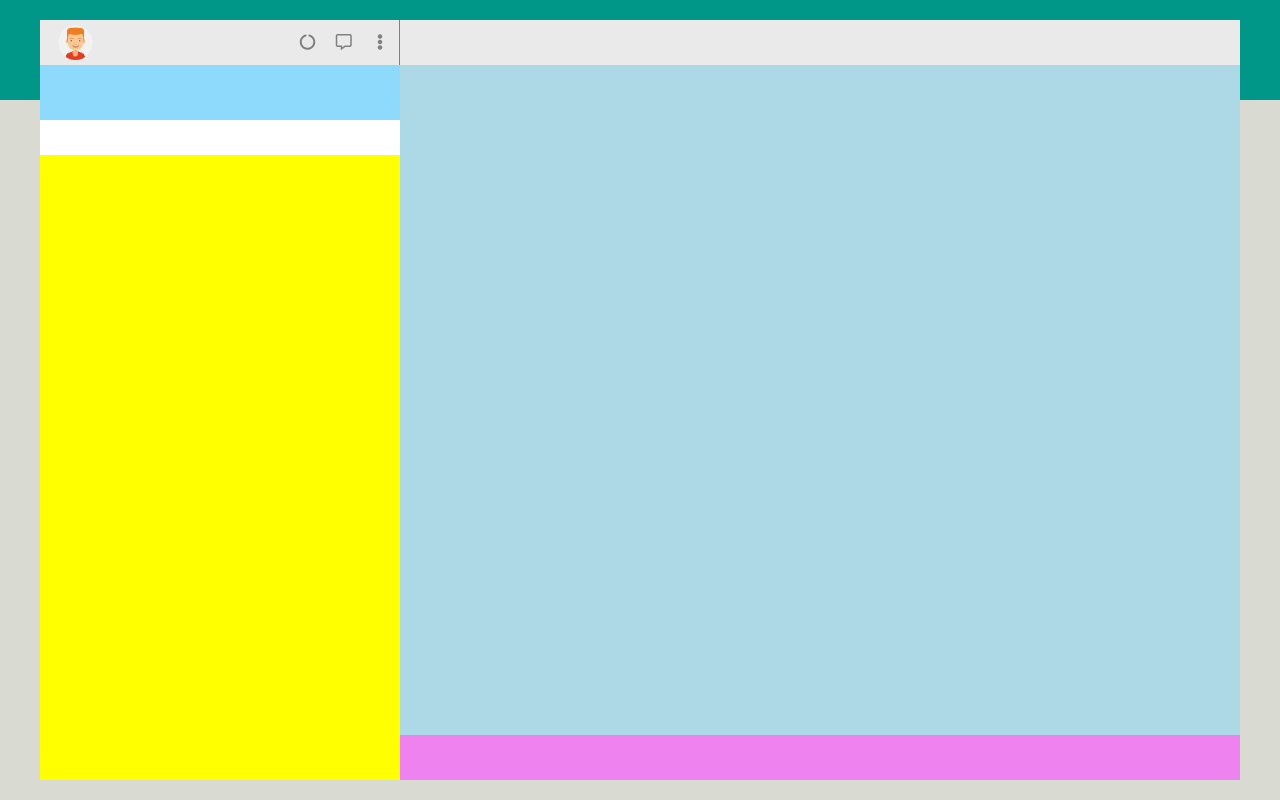
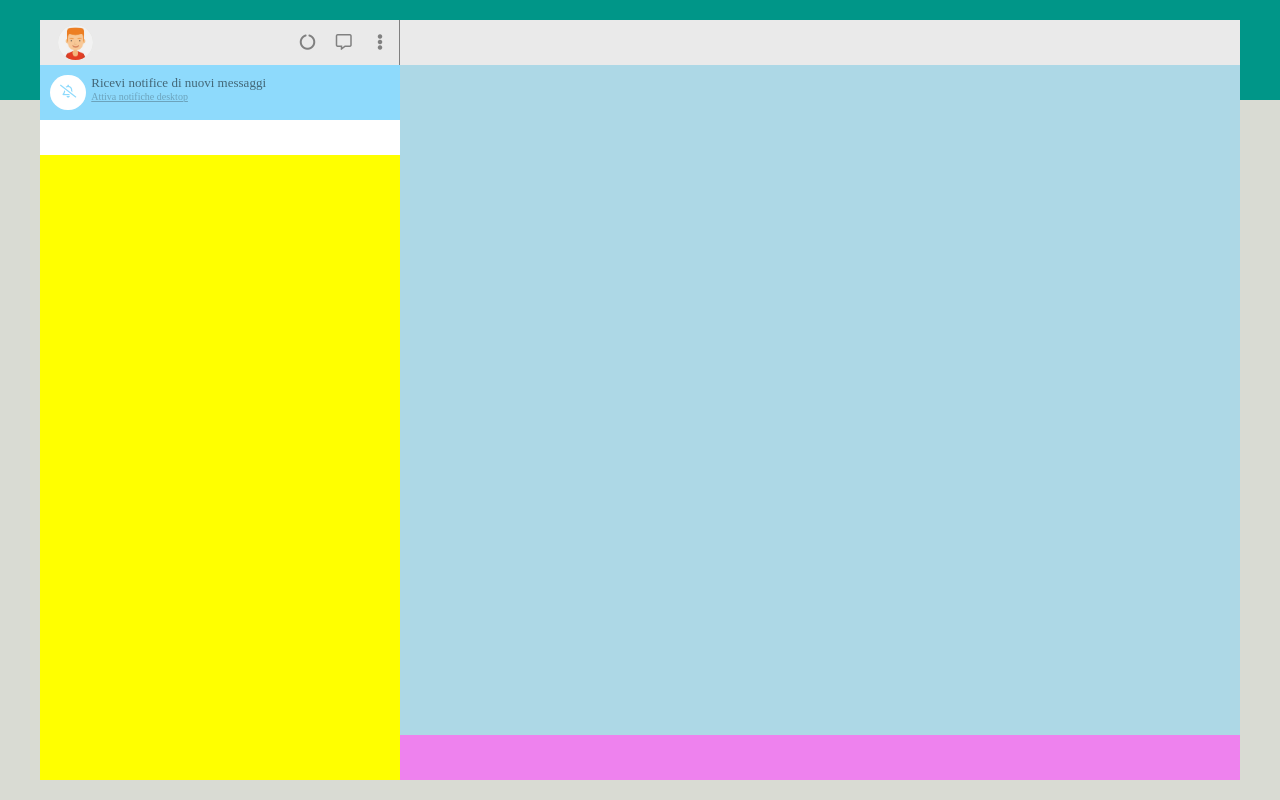
Before and after one commit to davide-amabile/js-html-css-boolzap, a plain HTML site: page index.html in a window 1280 px wide. Drawn offline with nearby package versions, Linux system fonts and the light colour scheme.

Commit message:
secondo box colonna sinistra

```diff
--- a/css/style.css
+++ b/css/style.css
@@ -108,7 +108,42 @@
   width: 100%;
   height: 55px;
   background-color: #8edafc;
+  padding: 10px 10px;
 }
+
+.second_box_sinistra i {
+  font-size: 13px;
+  background-color: #fff;
+  color: #8edafc;
+  border-radius: 50px;
+  padding: 10px;
+  display: inline;
+}
+
+.second_box_sinistra div .notifiche {
+  padding: 0px 5px;
+  line-height: 55px;
+  background-color: #8edafc;
+}
+
+.second_box_sinistra div p {
+  background-color: #8edafc;
+  padding: 0 5px;
+}
+
+.second_box_sinistra div p.primo {
+  font-size: 13px;
+  color: #436777;
+}
+
+.second_box_sinistra div p.secondo {
+  text-decoration: underline;
+  font-size: 10px;
+  background-color: #8edafc;
+  height: 77%;
+  color:#6ca3bc;
+}
+
 /* / ricevi notifiche */
 
 /* search */
--- a/index.html
+++ b/index.html
@@ -34,15 +34,17 @@
                 <li><i class="fas fa-ellipsis-v"></i></li>
               </ul>
               <!-- lista icone -->
-
-
             </div>
             <!--/ icone primo box sinistra -->
           </div>
           <!--/ div img e info profilo -->
           <!-- ricevi notifiche -->
-          <div class="second_box_sinistra">
-
+          <div class="second_box_sinistra flex">
+            <i class="far fa-bell-slash"></i>
+            <div class="notifiche">
+              <p class="primo">Ricevi notifice di nuovi messaggi</p>
+              <p class="secondo">Attiva notifiche desktop</p>
+            </div>
           </div>
           <!-- / ricevi notifiche -->
           <!-- search -->
```
